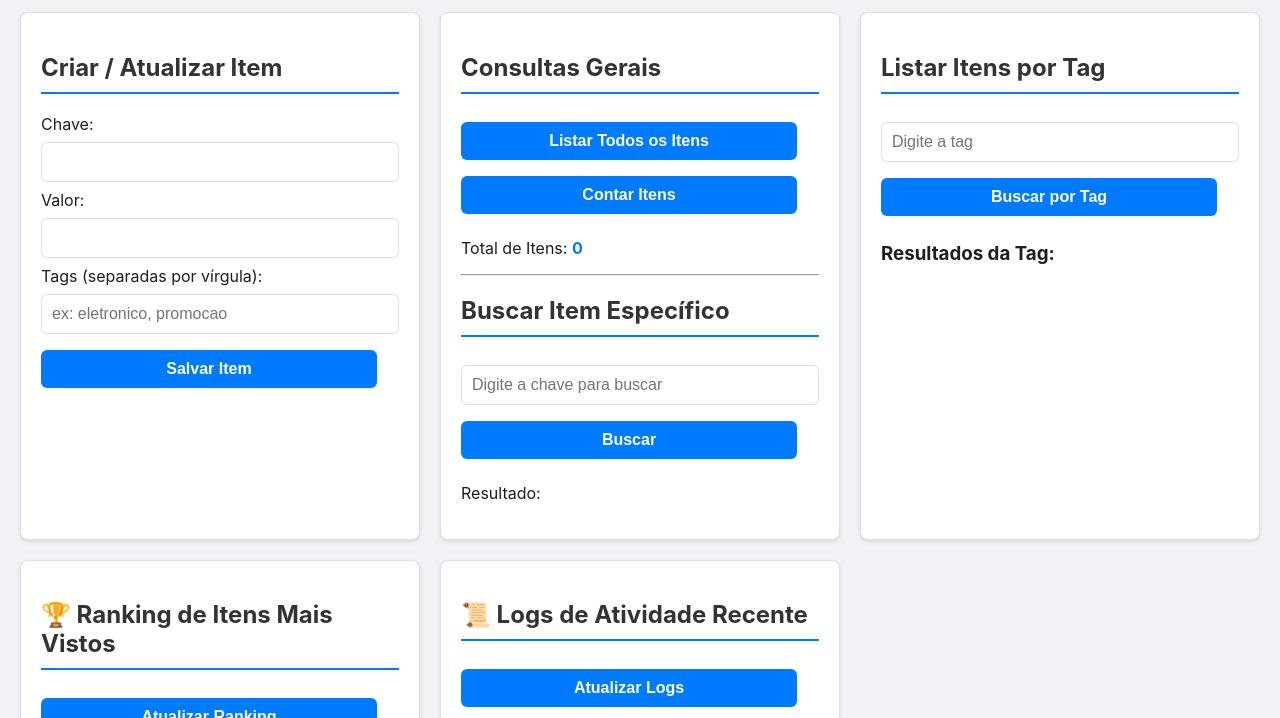
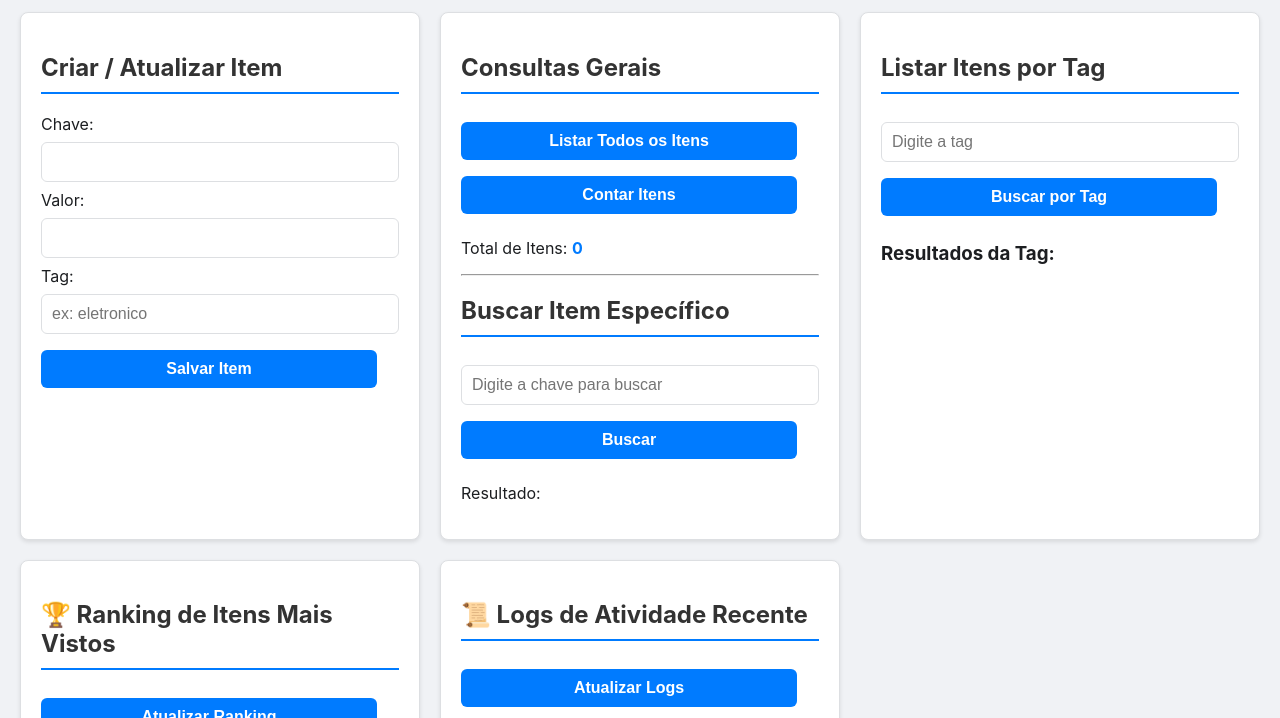
Before and after one commit to joao-zip/projeto-aibd, a website: page public/index.html in a window 1280 px wide. Shown: the part 82-800 px from the top of the page. Drawn offline with Linux system fonts and the light colour scheme; no server answers.

Commit message:
final commit

```diff
--- a/public/index.html
+++ b/public/index.html
@@ -32,8 +32,8 @@
           <input type="text" id="key" name="key" required />
           <label for="value">Valor:</label>
           <input type="text" id="value" name="value" required />
-          <label for="tags">Tags (separadas por vírgula):</label>
-          <input type="text" id="tags" name="tags" placeholder="ex: eletronico, promocao" />
+          <label for="tags">Tag:</label>
+          <input type="text" id="tags" name="tags" placeholder="ex: eletronico" />
           <input type="submit" value="Salvar Item" />
         </form>
       </div>
```
